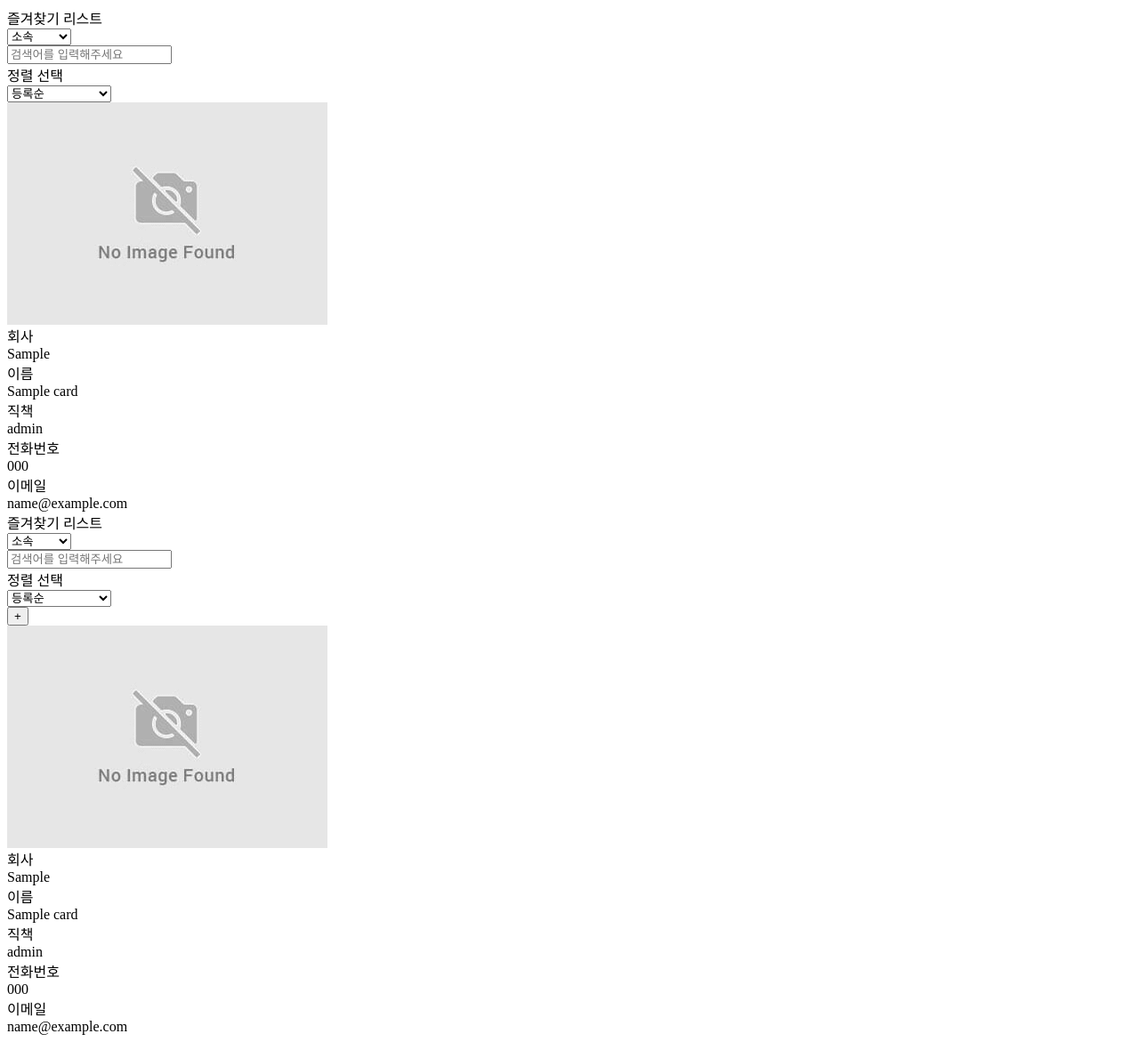
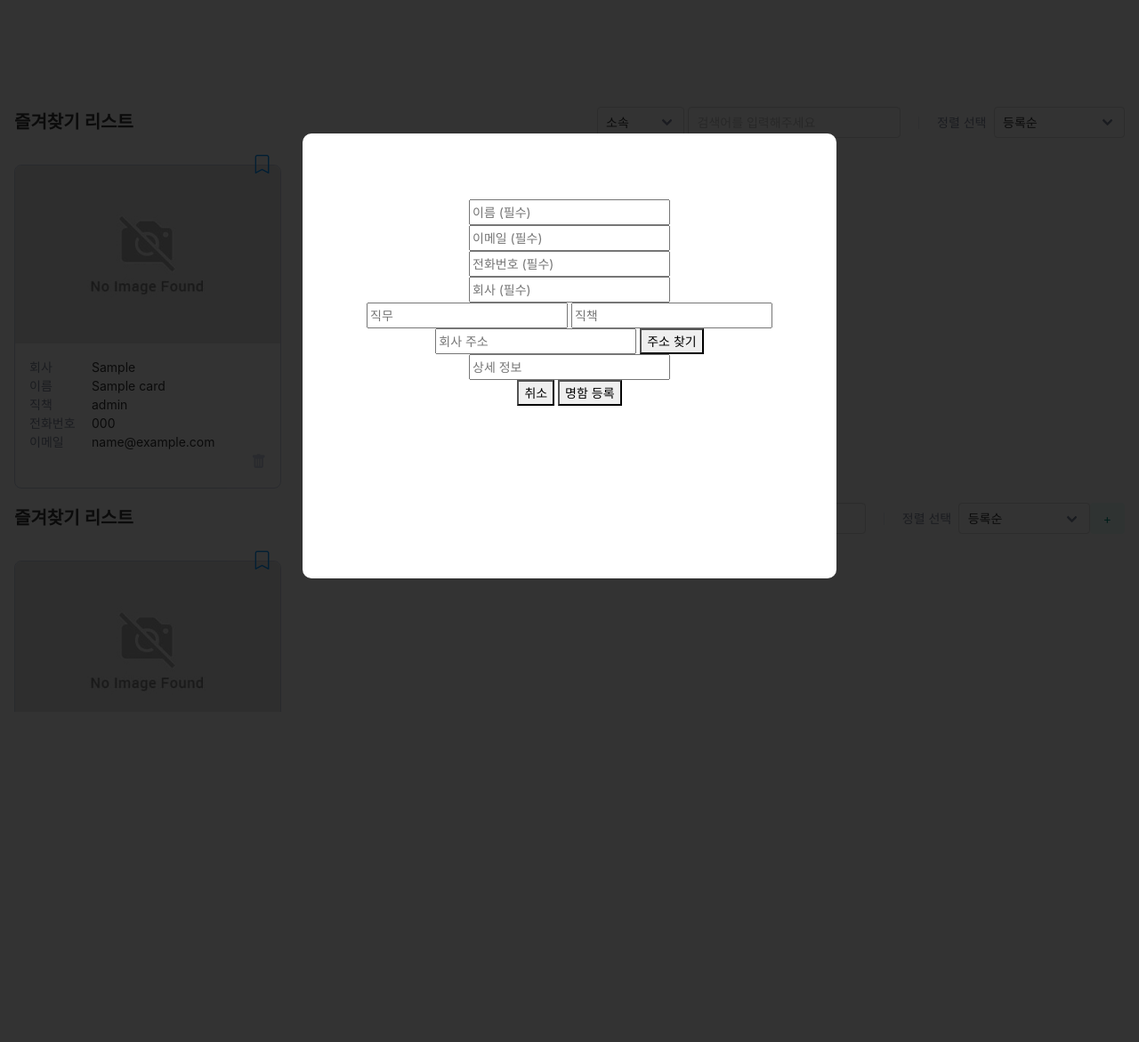
Before and after one commit to thdals83/Chapter-1-_MiniProject, a Flask app: page / in a window 1280 px wide, after a click that opens the changed part. Shown: the whole page at 89% size. After the commit the page ends 777 px from the top, so only its background shows below. Run offline with Flask 2, Linux system fonts and the light colour scheme; a database or web service that is not in the repository returns one stand-in record (values such as "Sample title"); some libraries are stand-ins or nearby versions.

Commit message:
Merge branch 'main' of https://github.com/thdals83/Chapter-1-_MiniProject into song

```diff
--- a/app.py
+++ b/app.py
@@ -13,7 +13,6 @@
 db = client.card
 
 SECRET_KEY = 'SPARTA'
-
 
 @app.route('/')
 def home():
@@ -80,4 +79,4 @@
 
 
 if __name__ == '__main__':
-    app.run('0.0.0.0', port=8080, debug=True)
+    app.run('0.0.0.0', port=5000, debug=True)
--- a/templates/index.html
+++ b/templates/index.html
@@ -1,147 +1,70 @@
 <!doctype html>
-<html>
+<html lang="en">
 <head>
+    <!DOCTYPE html>
     <!-- Required meta tags -->
     <meta charset="utf-8">
     <meta name="viewport" content="width=device-width, initial-scale=1, shrink-to-fit=no">
-    <link rel="preconnect" href="https://fonts.googleapis.com">
-    <link rel="preconnect" href="https://fonts.gstatic.com" crossorigin>
-    <link href="https://fonts.googleapis.com/css2?family=Nanum+Myeongjo&family=Sunflower:wght@500&display=swap"
-          rel="stylesheet">
+
     <!-- Bootstrap CSS -->
-    <link rel="stylesheet" href="https://maxcdn.bootstrapcdn.com/bootstrap/4.0.0/css/bootstrap.min.css"
-          integrity="sha384-Gn5384xqQ1aoWXA+058RXPxPg6fy4IWvTNh0E263XmFcJlSAwiGgFAW/dAiS6JXm" crossorigin="anonymous">
+    <link href="https://cdn.jsdelivr.net/npm/bootstrap@5.1.3/dist/css/bootstrap.min.css" rel="stylesheet"
+          integrity="sha384-1BmE4kWBq78iYhFldvKuhfTAU6auU8tT94WrHftjDbrCEXSU1oBoqyl2QvZ6jIW3" crossorigin="anonymous">
 
-    <!-- Optional JavaScript -->
-    <!-- jQuery first, then Popper.js, then Bootstrap JS -->
+    <!-- Bootstrap icon -->
+    <link rel="stylesheet" href="https://cdn.jsdelivr.net/npm/bootstrap-icons@1.3.0/font/bootstrap-icons.css">
+
+    <!-- Bulma CSS -->
+    <link rel="stylesheet" href="https://cdn.jsdelivr.net/npm/bulma@0.9.1/css/bulma.min.css">
+
+    <!-- jQuery first, then Popper.js -->
     <script src="https://ajax.googleapis.com/ajax/libs/jquery/3.5.1/jquery.min.js"></script>
-    <script src="https://cdnjs.cloudflare.com/ajax/libs/jquery-cookie/1.4.1/jquery.cookie.js"></script>
     <script src="https://cdnjs.cloudflare.com/ajax/libs/popper.js/1.12.9/umd/popper.min.js"
             integrity="sha384-ApNbgh9B+Y1QKtv3Rn7W3mgPxhU9K/ScQsAP7hUibX39j7fakFPskvXusvfa0b4Q"
             crossorigin="anonymous"></script>
-    <script src="https://maxcdn.bootstrapcdn.com/bootstrap/4.0.0/js/bootstrap.min.js"
-            integrity="sha384-JZR6Spejh4U02d8jOt6vLEHfe/JQGiRRSQQxSfFWpi1MquVdAyjUar5+76PVCmYl"
+    <script src="https://cdnjs.cloudflare.com/ajax/libs/lodash.js/4.17.21/lodash.min.js"
+            integrity="sha512-WFN04846sdKMIP5LKNphMaWzU7YpMyCU245etK3g/2ARYbPK9Ub18eG+ljU96qKRCWh+quCY7yefSmlkQw1ANQ=="
+            crossorigin="anonymous" referrerpolicy="no-referrer"></script>
+
+    <!-- Bootstrap JS -->
+    <script src="https://cdn.jsdelivr.net/npm/bootstrap@5.1.3/dist/js/bootstrap.bundle.min.js"
+            integrity="sha384-ka7Sk0Gln4gmtz2MlQnikT1wXgYsOg+OMhuP+IlRH9sENBO0LRn5q+8nbTov4+1p"
             crossorigin="anonymous"></script>
-    <!--다음 지도 API 가져오기    -->
-    <script src="//t1.daumcdn.net/mapjsapi/bundle/postcode/prod/postcode.v2.js"></script>
+
+    <!-- Custom style -->
+    <link rel="stylesheet" type="text/css" href="/static/css/style.css">
+    <link rel="stylesheet" type="text/css" href="/static/css/header.css">
+    <link rel="stylesheet" type="text/css" href="/static/css/footer.css">
+    <link rel="stylesheet" type="text/css" href="/static/css/mainPage.css">
+    <link rel="stylesheet" type="text/css" href="/static/css/register.css">
+
+    <!-- Function js -->
+    <!--    <script type="text/javascript" src="/static/js/script.js"></script>-->
+    <script type="text/javascript" src="/static/js/main.js"></script>
+    <script type="text/javascript" src="/static/js/register.js"></script>
+
+    <!-- favicon -->
+    <!--<link rel="icon" href="/static/img/favicon.ico" type="image/x-icon">-->
+
+    <title>Chapter 01</title>
+
 
     <style>
-
-        .modal {
-            position: absolute;
-            width: 100%;
-            height: 100%;
-            background: rgba(0, 0, 0, 0.8);
-            top: 0;
-            left: 0;
-            display: none;
-        }
-
-        .modal_content {
-            width: 600px;
-            height: 500px;
-            background: #fff;
-            border-radius: 10px;
-            position: relative;
-            top: 50%;
-            left: 50%;
-            margin-top: -100px;
-            margin-left: -200px;
-            text-align: center;
-            box-sizing: border-box;
-            padding: 74px 0;
-            line-height: 23px;
-            cursor: pointer;
+        test {
+            background: red;
         }
     </style>
+</head>
+<body id="root">
+{#{% block header %}#}
+{#{% endblock %}#}
 
-    <script>
-        function modal_open_btn() {
-            $("#modal").css("display", "inline")
-        }
+<div class="content-wrapper">
+    {% block content%}
+    {% endblock %}
+</div>
 
-        function closebtn() {
-            $("#modal").css("display", "none")
-        }
-
-        function checkbtn() {
-            let useremail = "123@naver.com"
-            let card_nameid = $("#card_nameid").val();
-            let card_companyid = $("#card_companyid").val();
-            let card_roleid = $("#card_roleid").val();
-            let card_positionid = $("#card_positionid").val();
-            let card_telid = $("#card_telid").val();
-            let card_addressid = $("#card_addressid").val();
-            let card_descid = $("#card_descid").val();
-            let card_emailid = $("#card_emailid").val();
-            let card_bookmarkid = "0"
-
-            if (card_nameid == "") {
-                $("#help-name").text("이름을 입력해주세요.")
-                return;
-            } else {
-                $("#help-name").text("")
-            }
-
-            if (card_emailid == "") {
-                $("#help-email").text("이메일을 입력해주세요.")
-                return;
-            } else {
-                $("#help-email").text("")
-            }
-
-            if (card_telid == "") {
-                $("#help-tel").text("전화번호를 입력해주세요.")
-                return;
-            } else {
-                $("#help-tel").text("")
-            }
-
-            if (card_companyid == "") {
-                $("#help-company").text("회사를 입력해주세요.")
-                return;
-            }
-
-
-            $.ajax({
-                type: "POST",
-                url: "/api/pluscard",
-                data: {
-                    useremail: useremail,
-                    card_nameid: card_nameid,
-                    card_companyid: card_companyid,
-                    card_roleid: card_roleid,
-                    card_positionid: card_positionid,
-                    card_telid: card_telid,
-                    card_addressid: card_addressid,
-                    card_descid: card_descid,
-                    card_bookmarkid: card_bookmarkid,
-                    card_emailid: card_emailid
-                },
-                success: function (response) {
-                    alert(response)
-                }
-            })
-
-            window.location.reload()
-        }
-        function find_address(){
-            new daum.Postcode({
-                oncomplete: function (data) {
-                    document.getElementById("card_addressid").value = data.address
-                }
-            }).open();
-        }
-
-    </script>
-
-</head>
-
-
-<body>
-<div id="root">
-    <button type="button" onclick="modal_open_btn()" id="modal_opne_btn">모달 창 열기</button>
-</div>
+{#{% block footer %}#}
+{#{% endblock %}#}
 
 <div class="modal" id="modal">
     <div class="modal_content">
@@ -168,4 +91,5 @@
     </div>
 </div>
 </body>
+
 </html>
--- a/templates/mainPage.html
+++ b/templates/mainPage.html
@@ -1,4 +1,4 @@
-{#{% extends 'index.html' %}#}
+{% extends 'index.html' %}
 
 {#{% include 'header.html' %}#}
 
@@ -41,12 +41,15 @@
         <div aria-label="bookmark-list" class="card-list bookmark-list">
             {% for card in bookmark_card_list %}
                 <div aria-label="card-item" class="card-item">
+                    {#                    <div onclick="handleClickBookmark('{{ card._id }}')" class="bookmark-button click">#}
+                    {#                        <i class="bi bi-bookmark-fill"></i>#}
+                    {#                    </div>#}
                     {% if card.card_bookmark == true %}
-            <div onclick="handleClickBookmark('{{card._id}}')" class="bookmark-button click">
+                        <div onclick="handleClickBookmark('{{ card._id }}')" class="bookmark-button click">
                             <i class="bi bi-bookmark-fill"></i>
                         </div>
                     {% else %}
-            <div onclick="handleClickBookmark('{{card._id}}')" class="bookmark-button click">
+                        <div onclick="handleClickBookmark('{{ card._id }}')" class="bookmark-button click">
                             <i class="bi bi-bookmark"></i>
                         </div>
                     {% endif %}
@@ -60,7 +63,7 @@
                     <div class="info-wrapper">
                         <div class="inline">
                             <div>회사</div>
-                    <div>{{ card.card_company}}</div>
+                            <div>{{ card.card_company }}</div>
                         </div>
                         <div class="inline">
                             <div>이름</div>
@@ -68,15 +71,15 @@
                         </div>
                         <div class="inline">
                             <div>직책</div>
-                    <div>{{ card.card_role}}</div>
+                            <div>{{ card.card_role }}</div>
                         </div>
                         <div class="inline">
                             <div>전화번호</div>
-                    <div>{{ card.card_tel}}</div>
+                            <div>{{ card.card_tel }}</div>
                         </div>
                         <div class="inline">
                             <div>이메일</div>
-                    <div>{{ card.card_email}}</div>
+                            <div>{{ card.card_email }}</div>
                         </div>
                         <!--삭제버튼 빼는게 나을 수도 -->
                         <div onclick="handleClickDeleteCard('{{ card._id }}')" class="delete-button click">
@@ -118,22 +121,23 @@
                             <option>이름순(가나다순)</option>
                         </select>
                     </div>
-                <button class="button is-normal is-primary is-light" aria-label="add-business-card" onclick="modal_open_btn()">+</button>
+                    <button class="button is-normal is-primary is-light" aria-label="add-business-card"
+                            onclick="modal_open_btn()">+
+                    </button>
                 </div>
             </div>
         </div>
-
 
 
         <div aria-label="cards_list" class="card-list">
             {% for card in default_card_list %}
                 <div aria-label="card-item" class="card-item">
                     {% if card.card_bookmark == true %}
-            <div onclick="handleClickBookmark('{{card._id}}')" class="bookmark-button click">
+                        <div onclick="handleClickBookmark('{{ card._id }}')" class="bookmark-button click">
                             <i class="bi bi-bookmark-fill"></i>
                         </div>
                     {% else %}
-            <div onclick="handleClickBookmark('{{card._id}}')" class="bookmark-button click">
+                        <div onclick="handleClickBookmark('{{ card._id }}')" class="bookmark-button click">
                             <i class="bi bi-bookmark"></i>
                         </div>
                     {% endif %}
@@ -147,7 +151,7 @@
                     <div class="info-wrapper">
                         <div class="inline">
                             <div>회사</div>
-                    <div>{{ card.card_company}}</div>
+                            <div>{{ card.card_company }}</div>
                         </div>
                         <div class="inline">
                             <div>이름</div>
@@ -155,15 +159,15 @@
                         </div>
                         <div class="inline">
                             <div>직책</div>
-                    <div>{{ card.card_role}}</div>
+                            <div>{{ card.card_role }}</div>
                         </div>
                         <div class="inline">
                             <div>전화번호</div>
-                    <div>{{ card.card_tel}}</div>
+                            <div>{{ card.card_tel }}</div>
                         </div>
                         <div class="inline">
                             <div>이메일</div>
-                    <div>{{ card.card_email}}</div>
+                            <div>{{ card.card_email }}</div>
                         </div>
                         <div onclick="handleClickDeleteCard('{{ card._id }}')" class="delete-button click">
                             <i class="bi bi-trash-fill"></i>
```
Lines whose indentation alone changed are shown as unchanged.
